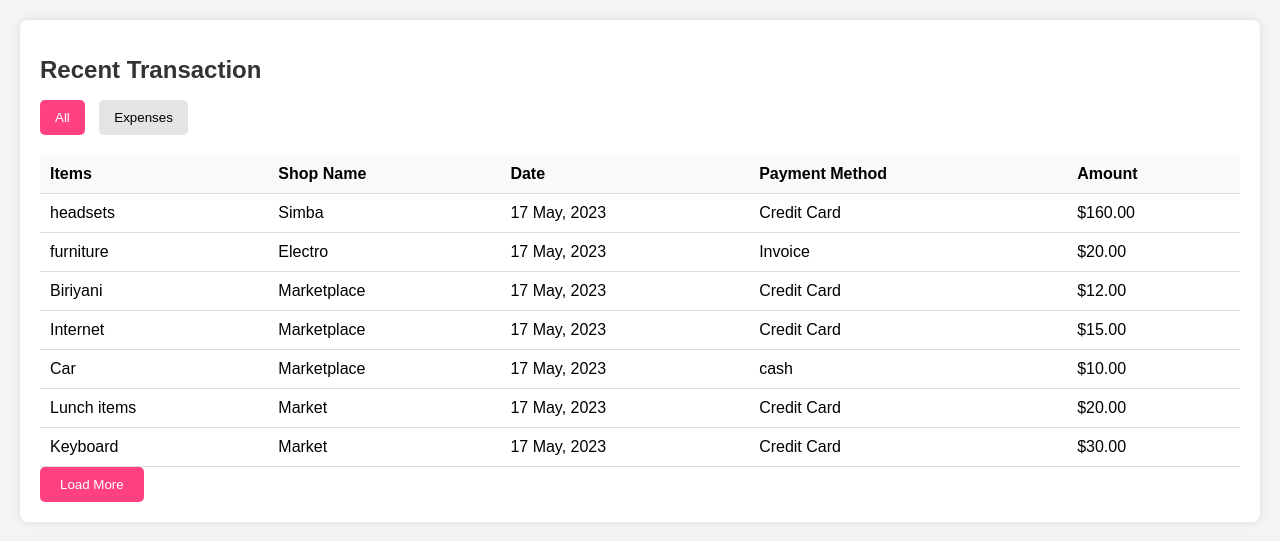
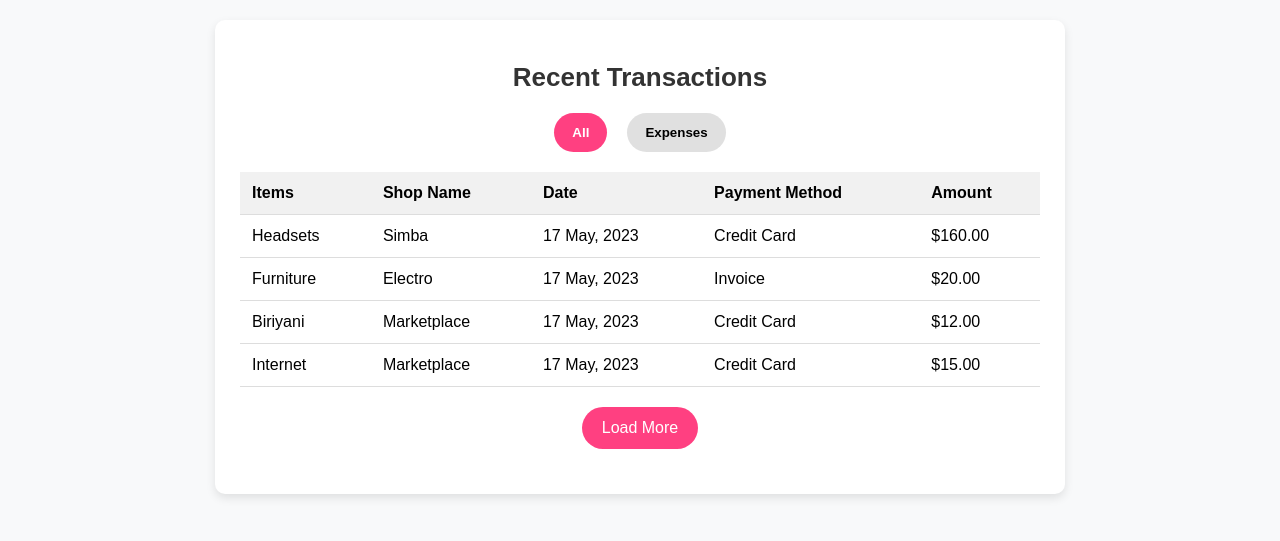
Before and after one commit to Pasionpreciouskaye/CAPSTONE-project, a PHP site: page /transactionhistory.html in a window 1280 px wide. Shown: the top 541 px of the page. Run offline with PHP 8.4, Linux system fonts and the light colour scheme.

Commit message:
update transaction history page

```diff
--- /dev/null
+++ b/js/transactionhistory.js
@@ -0,0 +1,20 @@
+document.addEventListener("DOMContentLoaded", function () {
+    const tabs = document.querySelectorAll(".tab");
+    const rows = document.querySelectorAll("tbody tr");
+
+    tabs.forEach(tab => {
+        tab.addEventListener("click", function () {
+            tabs.forEach(t => t.classList.remove("active"));
+            this.classList.add("active");
+
+            const filter = this.getAttribute("data-filter");
+            rows.forEach(row => {
+                if (filter === "all") {
+                    row.style.display = "table-row";
+                } else {
+                    row.classList.contains("expense") ? row.style.display = "table-row" : row.style.display = "none";
+                }
+            });
+        });
+    });
+});
--- a/style/transactionhistory.css
+++ b/style/transactionhistory.css
@@ -1,33 +1,43 @@
 body {
-    font-family: Arial, sans-serif;
-    background-color: #f4f4f4;
+    font-family: 'Poppins', sans-serif;
+    background-color: #f8f9fa;
     margin: 0;
     padding: 20px;
+    display: flex;
+    justify-content: center;
 }
 
 .container {
     background: white;
-    border-radius: 8px;
-    padding: 20px;
-    box-shadow: 0 0 10px rgba(0, 0, 0, 0.1);
+    border-radius: 10px;
+    padding: 25px;
+    box-shadow: 0 4px 10px rgba(0, 0, 0, 0.1);
+    max-width: 800px;
+    width: 100%;
 }
 
 h1 {
-    font-size: 24px;
+    font-size: 26px;
     color: #333;
+    text-align: center;
+    margin-bottom: 20px;
 }
 
 .tabs {
+    display: flex;
+    justify-content: center;
     margin-bottom: 20px;
 }
 
 .tab {
-    margin-right: 10px;
-    padding: 10px 15px;
+    margin: 0 10px;
+    padding: 12px 18px;
     border: none;
-    background: #e4e4e4;
-    border-radius: 5px;
+    background: #e0e0e0;
+    border-radius: 20px;
     cursor: pointer;
+    transition: 0.3s;
+    font-weight: bold;
 }
 
 .tab.active {
@@ -35,18 +45,32 @@ h1 {
     color: white;
 }
 
+.tab:hover {
+    background: #ff80a6;
+}
+
+.table-container {
+    overflow-x: auto;
+}
+
 table {
     width: 100%;
     border-collapse: collapse;
+    background: white;
 }
 
 th, td {
-    padding: 10px;
+    padding: 12px;
     text-align: left;
     border-bottom: 1px solid #ddd;
 }
 
 th {
+    background: #f1f1f1;
+    font-weight: bold;
+}
+
+tr:hover {
     background: #f9f9f9;
 }
 
@@ -54,9 +78,13 @@ th {
     background: #ff4081;
     color: white;
     border: none;
-    padding: 10px 20px;
-    border-radius: 5px;
+    padding: 12px 20px;
+    border-radius: 25px;
     cursor: pointer;
+    display: block;
+    margin: 20px auto;
+    font-size: 16px;
+    transition: 0.3s;
 }
 
 .load-more:hover {
--- a/transactionhistory.html
+++ b/transactionhistory.html
@@ -4,15 +4,17 @@
     <meta charset="UTF-8">
     <meta name="viewport" content="width=device-width, initial-scale=1.0">
     <link rel="stylesheet" href="./style/transactionhistory.css">
+    <script defer src="./js/transactionhistory.js"></script>
     <title>Recent Transactions</title>
 </head>
 <body>
     <div class="container">
-        <h1>Recent Transaction</h1>
+        <h1>Recent Transactions</h1>
         <div class="tabs">
-            <button class="tab active">All</button>
-            <button class="tab">Expenses</button>
+            <button class="tab active" data-filter="all">All</button>
+            <button class="tab" data-filter="expenses">Expenses</button>
         </div>
+        <div class="table-container">
             <table>
                 <thead>
                     <tr>
@@ -23,16 +25,16 @@
                         <th>Amount</th>
                     </tr>
                 </thead>
-            <tbody>
+                <tbody id="transaction-body">
                     <tr>
-                    <td>headsets</td>
+                        <td>Headsets</td>
                         <td>Simba</td>
                         <td>17 May, 2023</td>
                         <td>Credit Card</td>
                         <td>$160.00</td>
                     </tr>
-                <tr>
-                    <td>furniture</td>
+                    <tr class="expense">
+                        <td>Furniture</td>
                         <td>Electro</td>
                         <td>17 May, 2023</td>
                         <td>Invoice</td>
@@ -45,36 +47,16 @@
                         <td>Credit Card</td>
                         <td>$12.00</td>
                     </tr>
-                <tr>
+                    <tr class="expense">
                         <td>Internet</td>
                         <td>Marketplace</td>
                         <td>17 May, 2023</td>
                         <td>Credit Card</td>
                         <td>$15.00</td>
                     </tr>
-                <tr>
-                    <td>Car</td>
-                    <td>Marketplace</td>
-                    <td>17 May, 2023</td>
-                    <td>cash</td>
-                    <td>$10.00</td>
-                </tr>
-                <tr>
-                    <td>Lunch items</td>
-                    <td>Market</td>
-                    <td>17 May, 2023</td>
-                    <td>Credit Card</td>
-                    <td>$20.00</td>
-                </tr>
-                <tr>
-                    <td>Keyboard</td>
-                    <td>Market</td>
-                    <td>17 May, 2023</td>
-                    <td>Credit Card</td>
-                    <td>$30.00</td>
-                </tr>
                 </tbody>
             </table>
+        </div>
         <button class="load-more">Load More</button>
     </div>
 </body>
--- a/transparency-test.html
+++ b/transparency-test.html
@@ -101,7 +101,7 @@
     </div>
   </div>
 
-  <script src="./jsso/budget.js"></script>
+  <script src="./js/budget.js"></script>
 </body>
 
 </html>
```
Lines whose indentation alone changed are shown as unchanged.
